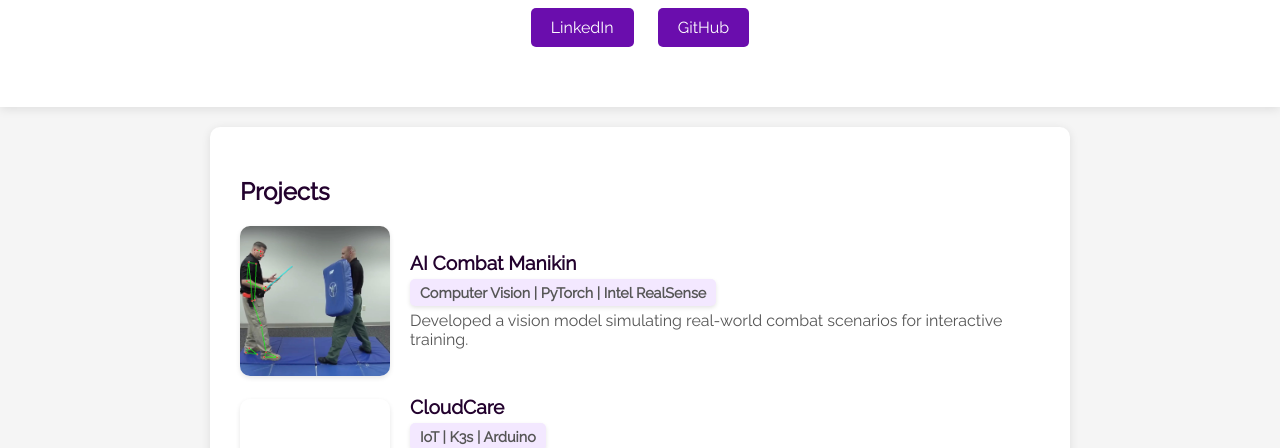
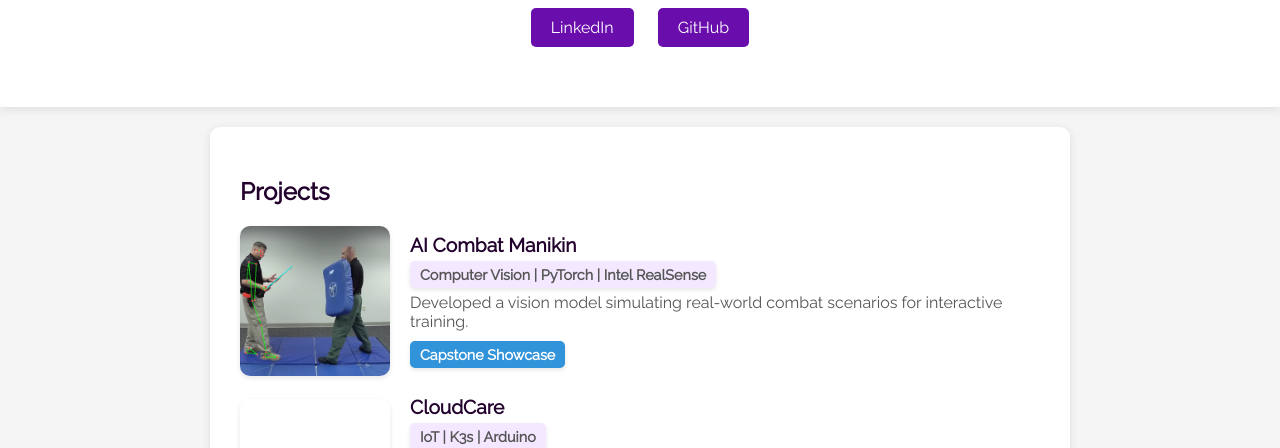
Before and after one commit to xinweiching/xinweiching.github.io, a plain HTML site: page index.html in a window 1280 px wide. Shown: the part 307-755 px from the top of the page. Drawn offline with Linux system fonts and the light colour scheme.

Commit message:
Update capstone showcase

```diff
--- a/css/styles.css
+++ b/css/styles.css
@@ -166,6 +166,21 @@ section {
     transition: background-color 0.3s ease, transform 0.2s ease;
 }
 
+.showcase-btn {
+    display: inline-flex;
+    align-items: center;
+    text-decoration: none;
+    color: #fff;
+    background-color: #3193d9;
+    padding: 5px 10px;
+    border-radius: 5px;
+    font-size: 0.9em;
+    margin-top: 10px;
+    font-weight: bold;
+    box-shadow: 0 2px 4px rgba(0, 0, 0, 0.1);
+    transition: background-color 0.3s ease, transform 0.2s ease;
+}
+
 .learn-more-btn {
     height:20px;
     display: inline-flex;
@@ -187,6 +202,11 @@ section {
     transform: scale(1.05);
 }
 
+.showcase-btn:hover {
+    background-color: #1d6fa9;
+    transform: scale(1.05);
+}
+
 .github-btn img {
     margin-right: 5px;
 }
--- a/index.html
+++ b/index.html
@@ -26,6 +26,12 @@
                 <h4>AI Combat Manikin</h4>
                 <p class="skills"> Computer Vision | PyTorch | Intel RealSense</p>
                 <p>Developed a vision model simulating real-world combat scenarios for interactive training.</p>
+                <div class="buttons-container">
+                    <a href="https://capstoneshowcase.sutd.edu.sg/project/proj-s14-devt-ai-combat-training/" target="_blank" rel="noopener noreferrer" class="showcase-btn">
+                        Capstone Showcase
+                    </a>
+                    <!-- <a href="/cloudcare" class="learn-more-btn">Learn More</a> -->
+                </div>
             </div>
         </div>
         <div class="project-item">
```
